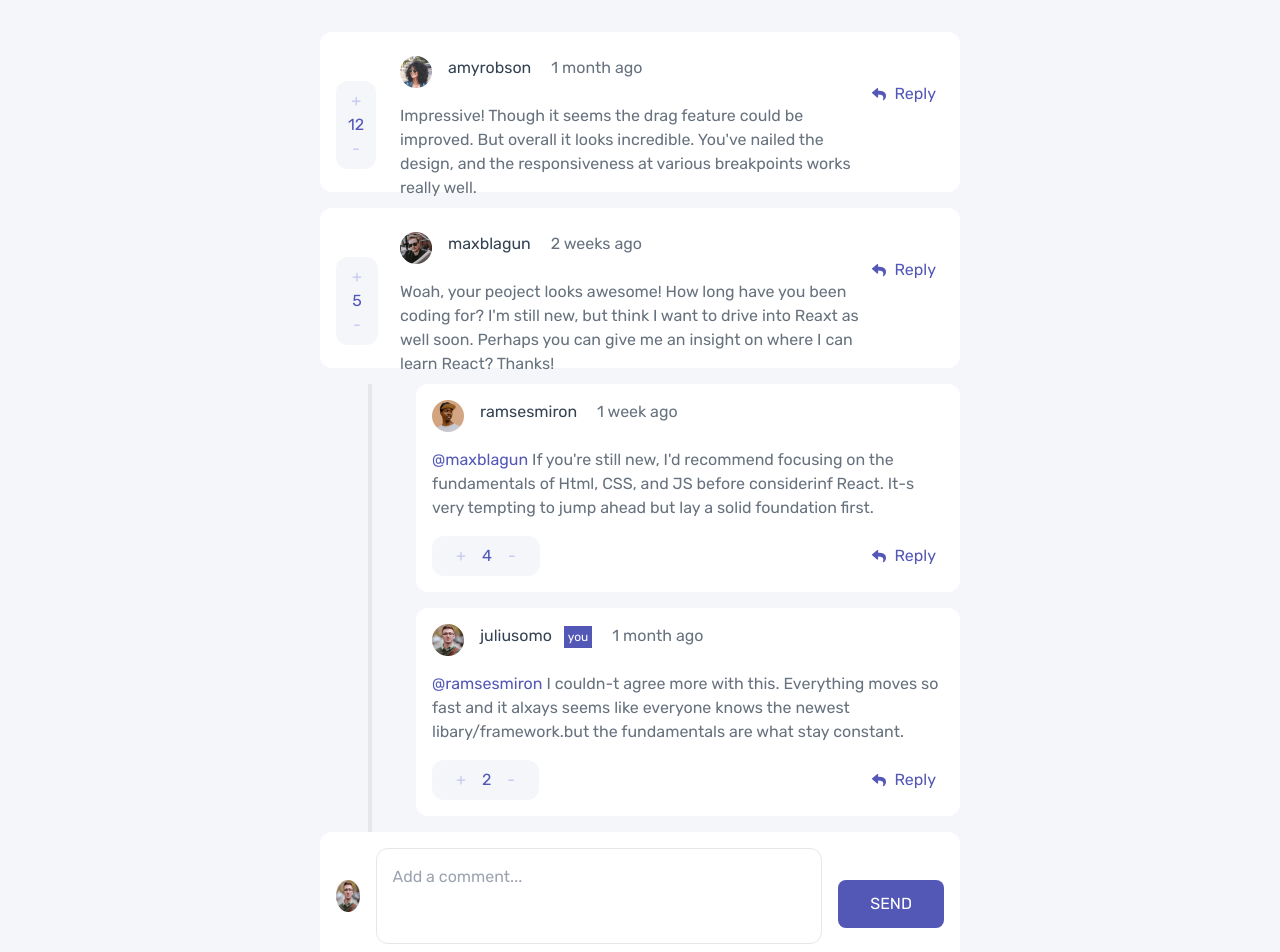
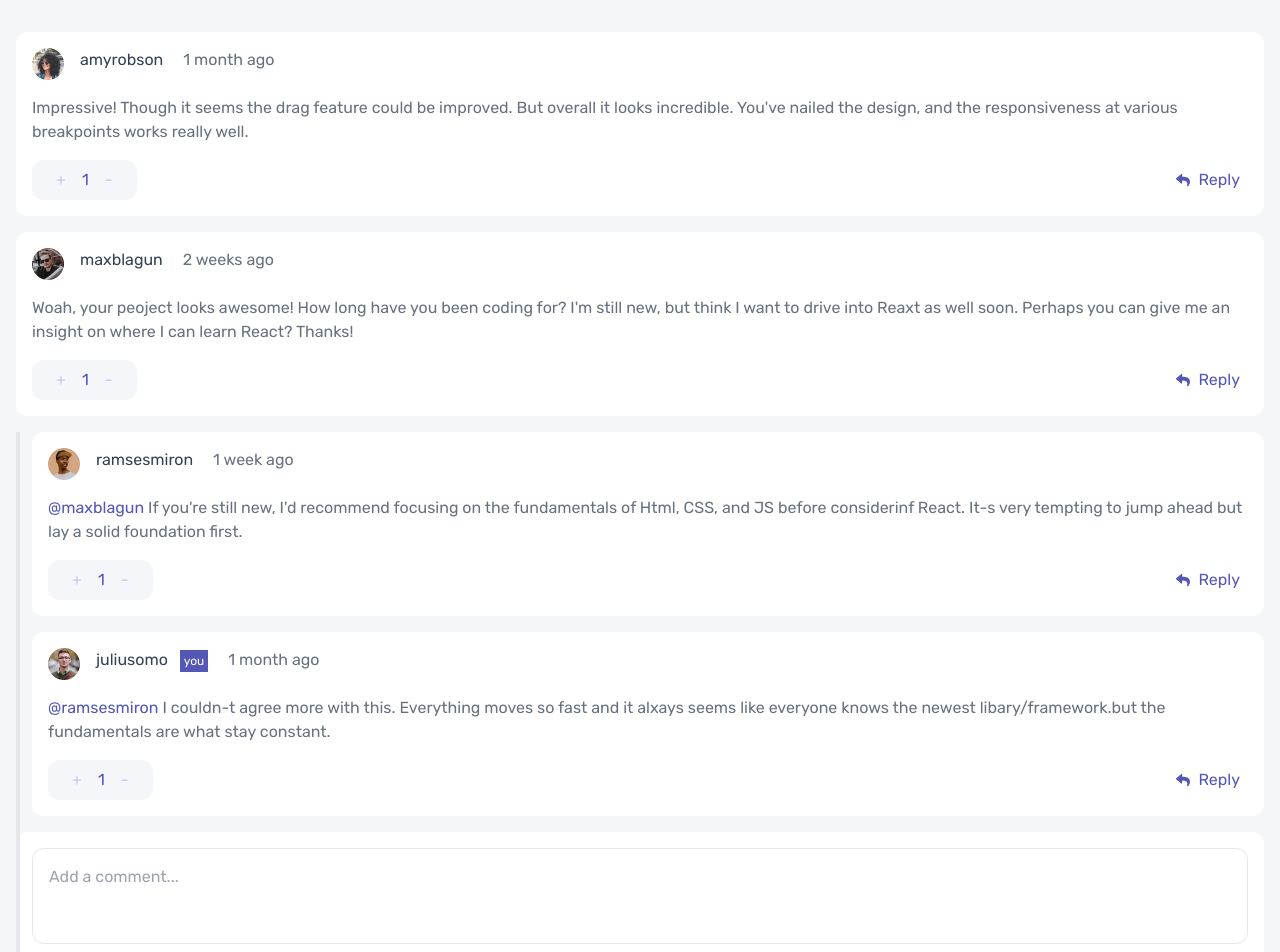
Before and after one commit to Georginio-prod/interactive-comments-section, a Vue app: page / in a window 1280 px wide. Shown: the top 952 px of the page. Built offline with nearby package versions, Linux system fonts and the light colour scheme.

Commit message:
change branch

```diff
--- a/src/components/content.vue
+++ b/src/components/content.vue
@@ -1,164 +1,30 @@
 <template>
     <div class="w-full h-auto justify-center items-center bg-[#F5F6FA]">
-        <div class="w-full flex flex-col  px-4 py-8 lg:px-80">
+        <div class="w-full flex flex-col  px-4 py-8">
 
-            <div class="bg-white px-4 py-4 rounded-xl lg:pt-6 lg:h-40">
-                <div class="flex lg:px-16 ">
+            <div class="bg-white px-4 py-4 rounded-xl">
+                <div class="flex ">
                     <img src="/public/avatars/image-amyrobson.png" alt="avatar" class="w-8 h-8">
                     <p class="pl-4 text-textcol ">
                         amyrobson <span class="text-textdes pl-4">1 month ago</span>
                     </p>
                 </div>
-                <div class=" pt-4 text-textdes ">
-                    <p class="lg:px-16">
-                        {{ msg }}
-                    </p>
-                    <div class="flex justify-between items-center">
-                        <div
-                            class="bg-bgcol flex rounded-xl mt-4 lg:flex lg:flex-col lg:items-center lg:justify-center lg:-translate-y-[135px]">
-                            <p class="px-6 py-2 lg:flex lg:flex-col lg:px-3 lg:items-center lg:justify-center ">
-                                <button @click="conteur++" key="bA" class="pr-4 text-btn lg:pr-0">+</button>
-                                <span class="text-num pr-4 lg:pr-0">{{ conteur }}</span>
-                                <button @click="conteur--" key="bB" class="text-btn lg:pr-0">-</button>
-                            </p>
-                        </div>
-
-                        <div class="flex items-center mt-4 ">
-                            <div v-if="!visible" class="flex items-center lg:transform lg:-translate-y-[166px]">
-                                <img src="/public/icon-reply.svg" alt="" class="mx-auto">
-                                <button @click="visible = true" class="text-num p-2">
-                                    Reply
-                                </button>
-                            </div>
-                            <div v-else class="flex flex-col items-center lg:transform lg:-translate-y-[166px]">
-                                <div class="flex items-center">
-                                    <img src="/public/icon-delete.svg" alt="">
-                                    <button class="p-2 text-sup">
-                                        Delete
-                                    </button>
-                                    <img src="/public/icon-edit.svg" alt="" class="pl-3">
-                                    <button class="p-2 text-num ">
-                                        Edit
-                                    </button>
-                                </div>
-
-
-                            </div>
-
-                        </div>
-                    </div>
-                </div>
-            </div>
-
-            <div class="bg-white px-4 py-4 mt-4 rounded-xl lg:pt-6 lg:h-40">
-                <div class="flex  lg:px-16">
-                    <img src="/public/avatars/image-maxblagun.png" alt="avatar" class="w-8 h-8">
-                    <p class="pl-4 text-textcol ">
-                        maxblagun <span class="text-textdes pl-4">2 weeks ago</span>
-                    </p>
-                </div>
-                <div class=" pt-4 text-textdes">
-                    <p class="lg:px-16">
-                        {{ msg1 }}
-                    </p>
-                    <div class="flex justify-between items-center">
-                        <div
-                            class="bg-bgcol flex rounded-xl mt-4 lg:flex lg:flex-col lg:items-center lg:justify-center lg:transform lg:-translate-y-[135px]">
-                            <p class="px-6 py-2 lg:flex lg:flex-col lg:px-4 lg:items-center lg:justify-center">
-                                <button @click="conteur1++" key="bA" class="pr-4 text-btn lg:pr-0">+</button>
-                                <span class="text-num pr-4 lg:pr-0">{{ conteur1 }}</span>
-                                <button @click="conteur1--" key="bB" class="text-btn lg:pr-0">-</button>
-                            </p>
-                        </div>
-
-                        <div class="flex items-center mt-4">
-                            <div v-if="!visible1" class="flex items-center  lg:transform lg:-translate-y-[166px]">
-                                <img src="/public/icon-reply.svg" alt="" class="mx-auto">
-                                <button @click="visible1 = true" class="text-num p-2">
-                                    Reply
-                                </button>
-                            </div>
-                            <div v-else class="flex flex-col items-center  lg:transform lg:-translate-y-[166px]">
-                                <div class="flex items-center">
-                                    <div>
-                                        <div v-if="!open" class="flex justify-center items-center">
-                                            <img src="/public/icon-delete.svg" alt="">
-                                            <div>
-                                                <button class="p-2 text-sup" @click="pop = true">
-                                                    Delete
-                                                </button>
-                                                <div>
-                                                    <div v-if="isPopupOpen"
-                                                        class="fixed inset-0 bg-red-300 bg-opacity-50 flex justify-center items-center">
-                                                        <div
-                                                            class="bg-white pt-9 rounded-3xl shadow-lg max-w-md w-full">
-                                                            FLDSFDLK
-                                                        </div>
-                                                    </div>
-                                                </div>
-                                            </div>
-                                            <img src="/public/icon-edit.svg" alt="" class="pl-3">
-                                            <button class="p-2 text-num" @click="open = true">
-                                                Edit
-                                            </button>
-                                        </div>
-                                        <div v-else class="flex w-full pt-5 justify-center items-center gap-4">
-                                            <div>
-                                                <img src="/public/avatars/image-juliusomo.png" alt="" class="h-6 w-6">
-                                            </div>
-                                            <div class="">
-                                                <input type="text" placeholder="Add a comment..."
-                                                    class="w-full rounded-xl h-24 pl-4  border pb-10">
-                                            </div>
-                                            <div class="flex justify-between pt-4">
-
-                                                <div>
-                                                    <button class="text-white bg-num py-3 px-4 rounded-lg"
-                                                        type="submit">
-                                                        SEND
-                                                    </button>
-                                                </div>
-                                            </div>
-                                        </div>
-                                    </div>
-
-                                </div>
-                            </div>
-
-
-                        </div>
-                    </div>
-                </div>
-            </div>
-
-            <div class="relative">
-                <div class="border-2 w-1 h-[530px]  mt-4 absolute lg:ml-12 z-10"></div>
-            </div>
-
-            <div class="bg-white px-4 py-4 mt-4 ml-4 rounded-xl lg:ml-24">
-                <div class="flex ">
-                    <img src="/public/avatars/image-ramsesmiron.png" alt="avatar" class="w-8 h-8">
-                    <p class="pl-4 text-textcol ">
-                        ramsesmiron <span class="text-textdes pl-4">1 week ago</span>
-                    </p>
-                </div>
                 <div class=" pt-4 text-textdes">
                     <p>
-                        <span class="text-num">@maxblagun</span>
-                        {{ msg2 }}
+                        {{ msg }}
                     </p>
                     <div class="flex justify-between items-center">
                         <div class="bg-bgcol flex rounded-xl mt-4">
                             <p class="px-6 py-2">
-                                <button @click="conteur2++" key="bA" class="pr-4 text-btn">+</button>
-                                <span class="text-num pr-4"> {{ conteur2 }}</span>
-                                <button @click="conteur2--" key="bB" class=" text-btn">-</button>
+                                <button @click="conteur++" key="bA" class="pr-4 text-btn">+</button>
+                                <span class="text-num pr-4"> {{ conteur }}</span>
+                                <button @click="conteur--" key="bB" class=" text-btn">-</button>
                             </p>
                         </div>
                         <div class="flex items-center mt-4">
-                            <div v-if="!visible2" class="flex items-center">
+                            <div v-if="!visible" class="flex items-center">
                                 <img src="/public/icon-reply.svg" alt="" class="mx-auto">
-                                <button @click="visible2 = true" class="text-num p-2">
+                                <button @click="visible = true" class="text-num p-2">
                                     Reply
                                 </button>
                             </div>
@@ -182,31 +48,29 @@
                 </div>
             </div>
 
-            <div class="bg-white px-4 py-4 mt-4 ml-4 rounded-xl lg:ml-24">
+            <div class="bg-white px-4 py-4 mt-4 rounded-xl">
                 <div class="flex ">
-                    <img src="/public/avatars/image-juliusomo.png" alt="avatar" class="w-8 h-8">
+                    <img src="/public/avatars/image-maxblagun.png" alt="avatar" class="w-8 h-8">
                     <p class="pl-4 text-textcol ">
-                        juliusomo <span class="text-white bg-num p-1 text-xs ml-2"> you</span> <span
-                            class="text-textdes pl-4">1 month ago</span>
+                        maxblagun <span class="text-textdes pl-4">2 weeks ago</span>
                     </p>
                 </div>
                 <div class=" pt-4 text-textdes">
                     <p>
-                        <span class="text-num ">@ramsesmiron</span>
-                        {{ msg3 }}
+                        {{ msg1 }}
                     </p>
                     <div class="flex justify-between items-center">
                         <div class="bg-bgcol flex rounded-xl mt-4">
                             <p class="px-6 py-2">
-                                <button @click="conteur3++" key="bA" class="pr-4 text-btn">+</button>
-                                <span class="text-num pr-4"> {{ conteur3 }}</span>
-                                <button @click="conteur3--" key="bB" class=" text-btn">-</button>
+                                <button @click="conteur++" key="bA" class="pr-4 text-btn">+</button>
+                                <span class="text-num pr-4"> {{ conteur }}</span>
+                                <button @click="conteur--" key="bB" class=" text-btn">-</button>
                             </p>
                         </div>
                         <div class="flex items-center mt-4">
-                            <div v-if="!visible3" class="flex items-center">
+                            <div v-if="!visible" class="flex items-center">
                                 <img src="/public/icon-reply.svg" alt="" class="mx-auto">
-                                <button @click="visible3 = true" class="text-num p-2">
+                                <button @click="visible = true" class="text-num p-2">
                                     Reply
                                 </button>
                             </div>
@@ -230,25 +94,121 @@
                 </div>
             </div>
 
-            <div class="text-textdes bg-white mt-4 px-4 py-4 rounded-xl z-30 lg:flex lg:gap-4">
-                <!-- Avatar en premier sur lg -->
-                <div class="flex items-center lg:order-1 translate-y-36 lg:translate-y-0 ">
-                    <img src="/public/avatars/image-juliusomo.png" alt="" class="h-8 w-8 ">
+            <div class="relative">
+                <div class="border-2 w-1 h-[530px]  mt-4 absolute"></div>
+            </div>
+
+            <div class="bg-white px-4 py-4 mt-4 ml-4 rounded-xl">
+                <div class="flex ">
+                    <img src="/public/avatars/image-ramsesmiron.png" alt="avatar" class="w-8 h-8">
+                    <p class="pl-4 text-textcol ">
+                        ramsesmiron <span class="text-textdes pl-4">1 week ago</span>
+                    </p>
                 </div>
+                <div class=" pt-4 text-textdes">
+                    <p>
+                        <span class="text-num">@maxblagun</span>
+                        {{ msg2 }}
+                    </p>
+                    <div class="flex justify-between items-center">
+                        <div class="bg-bgcol flex rounded-xl mt-4">
+                            <p class="px-6 py-2">
+                                <button @click="conteur++" key="bA" class="pr-4 text-btn">+</button>
+                                <span class="text-num pr-4"> {{ conteur }}</span>
+                                <button @click="conteur--" key="bB" class=" text-btn">-</button>
+                            </p>
+                        </div>
+                        <div class="flex items-center mt-4">
+                            <div v-if="!visible" class="flex items-center">
+                                <img src="/public/icon-reply.svg" alt="" class="mx-auto">
+                                <button @click="visible = true" class="text-num p-2">
+                                    Reply
+                                </button>
+                            </div>
+                            <div v-else class="flex flex-col items-center">
+                                <div class="flex items-center">
+                                    <img src="/public/icon-delete.svg" alt="">
+                                    <button class="p-2 text-sup">
+                                        Delete
+                                    </button>
+                                    <img src="/public/icon-edit.svg" alt="" class="pl-3">
+                                    <button class="p-2 text-num ">
+                                        Edit
+                                    </button>
+                                </div>
 
-                <!-- Input en deuxième sur lg -->
-                <div class="lg:order-2 w-full">
-                    <input type="text" placeholder="Add a comment..." class="w-full rounded-xl h-24 pl-4 border pb-10">
-                </div>
 
-                <!-- Bouton en dernier sur lg -->
-                <div class="flex items-center pt-4 lg:order-3 float-right">
-                    <button class="text-white bg-num py-3 px-8 rounded-lg" type="submit">
-                        SEND
-                    </button>
+                            </div>
+
+                        </div>
+                    </div>
                 </div>
             </div>
 
+            <div class="bg-white px-4 py-4 mt-4 ml-4 rounded-xl">
+                <div class="flex ">
+                    <img src="/public/avatars/image-juliusomo.png" alt="avatar" class="w-8 h-8">
+                    <p class="pl-4 text-textcol ">
+                        juliusomo <span class="text-white bg-num p-1 text-xs ml-2"> you</span> <span
+                            class="text-textdes pl-4">1 month ago</span>
+                    </p>
+                </div>
+                <div class=" pt-4 text-textdes">
+                    <p>
+                        <span class="text-num ">@ramsesmiron</span>
+                        {{ msg3 }}
+                    </p>
+                    <div class="flex justify-between items-center">
+                        <div class="bg-bgcol flex rounded-xl mt-4">
+                            <p class="px-6 py-2">
+                                <button @click="conteur++" key="bA" class="pr-4 text-btn">+</button>
+                                <span class="text-num pr-4"> {{ conteur }}</span>
+                                <button @click="conteur--" key="bB" class=" text-btn">-</button>
+                            </p>
+                        </div>
+                        <div class="flex items-center mt-4">
+                            <div v-if="!visible" class="flex items-center">
+                                <img src="/public/icon-reply.svg" alt="" class="mx-auto">
+                                <button @click="visible = true" class="text-num p-2">
+                                    Reply
+                                </button>
+                            </div>
+                            <div v-else class="flex flex-col items-center">
+                                <div class="flex items-center">
+                                    <img src="/public/icon-delete.svg" alt="">
+                                    <button class="p-2 text-sup">
+                                        Delete
+                                    </button>
+                                    <img src="/public/icon-edit.svg" alt="" class="pl-3">
+                                    <button class="p-2 text-num ">
+                                        Edit
+                                    </button>
+                                </div>
+
+
+                            </div>
+
+                        </div>
+                    </div>
+                </div>
+            </div>
+
+            <div class=" text-textdes bg-white mt-4 px-4 py-4 rounded-xl">
+                <div class="">
+                    <input type="text" placeholder="Add a comment..." class="w-full rounded-xl h-24 pl-4 border pb-10">
+                </div>
+                <div class="flex justify-between pt-4">
+                    <div>
+                        <img src="/public/avatars/image-juliusomo.png" alt="" class="h-8 w-8">
+                    </div>
+                    <div>
+                        <button class="text-white bg-num py-3 px-8 rounded-lg">
+                            SEND
+                        </button>
+                    </div>
+                </div>
+
+            </div>
         </div>
     </div>
 </template>
@@ -258,20 +218,8 @@
 export default {
     data() {
         return {
-            isPopupOpen: false,
-            pop: false,
-            open: false,
-            conteur: 12,
+            conteur: 1,
             visible: false,
-
-            conteur1: 5,
-            visible1: false,
-
-            conteur2: 4,
-            visible2: false,
-
-            conteur3: 2,
-            visible3: false,
             msg: "Impressive! Though it seems the drag feature could be improved. But overall it looks incredible. You've nailed the design, and the responsiveness at various breakpoints works really well.",
             msg1: "Woah, your peoject looks awesome! How long have you been coding for? I'm still new, but think I want to drive into Reaxt as well soon. Perhaps you can give me an insight on where I can learn React? Thanks!",
             msg2: "If you're still new, I'd recommend focusing on the fundamentals of Html, CSS, and JS before considerinf React. It-s very tempting to jump ahead but lay a solid foundation first.",
```
